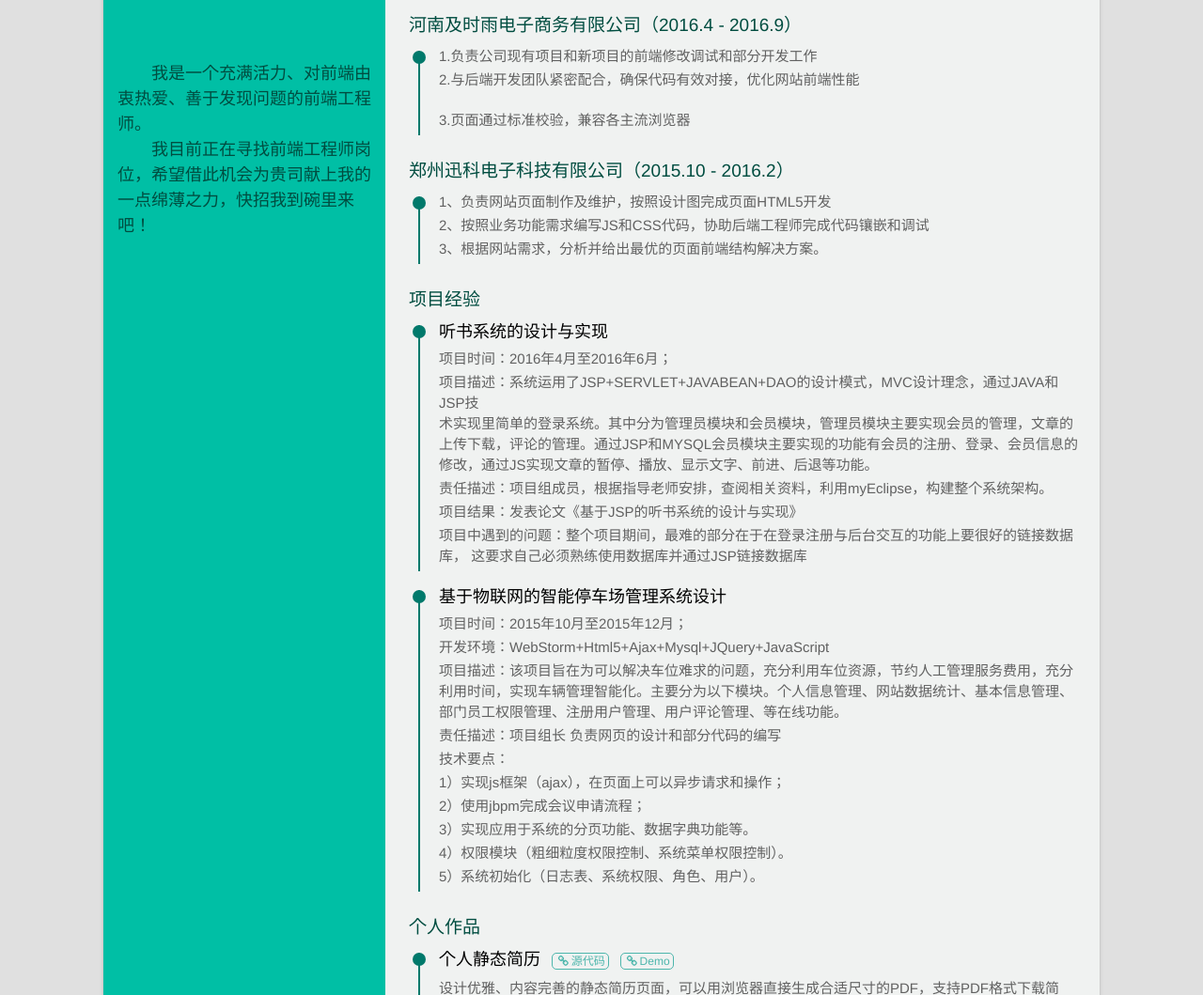
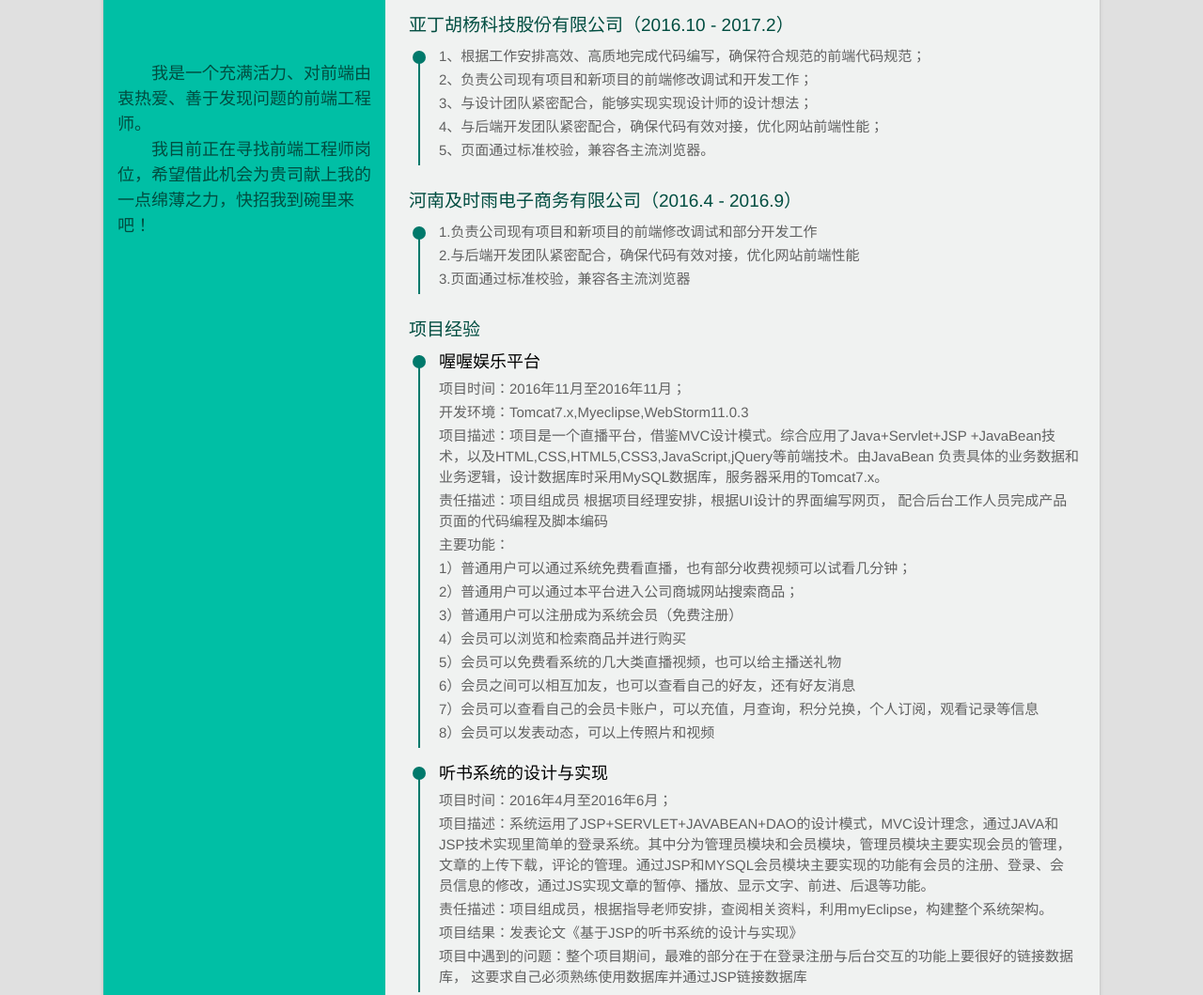
Before and after one commit to xiayuyingyun/xiayuyingyun.github.io, a website with bundled scripts: page index.html in a window 1280 px wide. Shown: the part 1520-2579 px from the top of the page at 94% size. Built offline with nearby package versions, Linux system fonts and the light colour scheme.

Commit message:
Update index.html

```diff
--- a/index.html
+++ b/index.html
@@ -45,13 +45,13 @@
         <div class="sidebar">
             <div class="title">
                 <img src="img/head.jpg">
-                <h1>吉方玉</h1>
+                <h1>吉方玉的简历</h1>
                 <h2>爱技术，爱前端，爱生活！</h2>
             </div>
             <ul class="side-info">
-                <li class="someRight">
+               <li class="someRight">
                     <dt><i class="icon-bookmark"></i>Contact. 联系方式</dt>
-                    <dd><i class="icon-phone-1">电话:15036065401</i></dd>
+                    <dd><i class="icon-phone-1">电话:18381015540</i></dd>
                     <dd><i class="icon-wechat"></i>微信:jfy978752808</dd>
                     <dd><i class="icon-qq"></i>QQ:<a href="http://wpa.qq.com/msgrd?v=3&uin=978752808&site=qq&menu=yes" target="_blank">978752808</a></dd>
                     <dd><i class="icon-mail-alt"></i>邮箱:<a class="emails" target="_blank" href="http://mail.qq.com/cgi-bin/qm_share?t=qm_mailme&amp;email=978752808@qq.com" title="email">978752808@qq.com</a></dd>
@@ -223,34 +223,61 @@
                         </li>
                     </ul>
                     <dt><i class="icon-bookmark" style="margin-left: 5px"></i>Experience. 工作经验与作品</dt>
+                     <h3 style="margin-bottom: 10px">亚丁胡杨科技股份有限公司（2016.10 - 2017.2）</h3>
+                    <ul class="exp">
+                        <li>
+                            <div class="circle"></div>
+                            <p>1、根据工作安排高效、高质地完成代码编写，确保符合规范的前端代码规范；</p>
+                            <p>2、负责公司现有项目和新项目的前端修改调试和开发工作；</p>
+                            <p>3、与设计团队紧密配合，能够实现实现设计师的设计想法；</p>
+                            <p>4、与后端开发团队紧密配合，确保代码有效对接，优化网站前端性能；</p>
+                            <p>5、页面通过标准校验，兼容各主流浏览器。</p>
+                        </li>
+                    </ul>
                     <h3 style="margin-bottom: 10px">河南及时雨电子商务有限公司（2016.4 - 2016.9）</h3>
                     <ul class="exp">
                         <li>
                             <div class="circle"></div>
                             <p>1.负责公司现有项目和新项目的前端修改调试和部分开发工作</p>
                             <p>2.与后端开发团队紧密配合，确保代码有效对接，优化网站前端性能</p>
-                            <br>
                             <p>3.页面通过标准校验，兼容各主流浏览器</p>
                         </li>
                     </ul>
-                    <h3 style="margin-bottom: 10px">郑州迅科电子科技有限公司（2015.10 - 2016.2）</h3>
+
+                    <h3 style="margin-bottom: 10px">项目经验</h3>
                     <ul class="exp">
                         <li>
+                            <h4>喔喔娱乐平台</h4>
                             <div class="circle"></div>
-                           <p> 1、负责网站页面制作及维护，按照设计图完成页面HTML5开发</p>
-                           <p> 2、按照业务功能需求编写JS和CSS代码，协助后端工程师完成代码镶嵌和调试</p>
-                           <p> 3、根据网站需求，分析并给出最优的页面前端结构解决方案。</p>
+                            <p>项目时间：2016年11月至2016年11月；</p>
+                            <p>开发环境：Tomcat7.x,Myeclipse,WebStorm11.0.3<br>
+                            <p>项目描述：项目是一个直播平台，借鉴MVC设计模式。综合应用了Java+Servlet+JSP
+                            +JavaBean技术，以及HTML,CSS,HTML5,CSS3,JavaScript,jQuery等前端技术。由JavaBean
+                            负责具体的业务数据和业务逻辑，设计数据库时采用MySQL数据库，服务器采用的Tomcat7.x。</p>
+                            <p>责任描述：项目组成员 根据项目经理安排，根据UI设计的界面编写网页，
+                                配合后台工作人员完成产品页面的代码编程及脚本编码</p>
+                           <p>主要功能：</p>
+                            <p>1）普通用户可以通过系统免费看直播，也有部分收费视频可以试看几分钟；</p>
+                            <p>2）普通用户可以通过本平台进入公司商城网站搜索商品；</p>
+                            <p>3）普通用户可以注册成为系统会员（免费注册）</p>
+                            <p>4）会员可以浏览和检索商品并进行购买</p>
+                            <p>5）会员可以免费看系统的几大类直播视频，也可以给主播送礼物</p>
+                            <p>6）会员之间可以相互加友，也可以查看自己的好友，还有好友消息</p>
+                            <p>7）会员可以查看自己的会员卡账户，可以充值，月查询，积分兑换，个人订阅，观看记录等信息</p>
+                            <p>8）会员可以发表动态，可以上传照片和视频</p>
+
                         </li>
                     </ul>
-                    <h3 style="margin-bottom: 10px">项目经验</h3>
+
                     <ul class="exp">
                         <li>
                             <h4>听书系统的设计与实现</h4>
                             <div class="circle"></div>
                             <p>项目时间：2016年4月至2016年6月；</p>
-                            <p>项目描述：系统运用了JSP+SERVLET+JAVABEAN+DAO的设计模式，MVC设计理念，通过JAVA和JSP技<br>
-                                术实现里简单的登录系统。其中分为管理员模块和会员模块，管理员模块主要实现会员的管理，文章的<br>
-                                上传下载，评论的管理。通过JSP和MYSQL会员模块主要实现的功能有会员的注册、登录、会员信息的<br>修改，通过JS实现文章的暂停、播放、显示文字、前进、后退等功能。</p>
+                            <p>项目描述：系统运用了JSP+SERVLET+JAVABEAN+DAO的设计模式，MVC设计理念，通过JAVA和<br>
+                                JSP技术实现里简单的登录系统。其中分为管理员模块和会员模块，管理员模块主要实现会员的管理，<br>
+                                文章的上传下载，评论的管理。通过JSP和MYSQL会员模块主要实现的功能有会员的注册、登录、会<br>
+                                员信息的修改，通过JS实现文章的暂停、播放、显示文字、前进、后退等功能。</p>
                             <p>责任描述：项目组成员，根据指导老师安排，查阅相关资料，利用myEclipse，构建整个系统架构。</p>
                             <p>项目结果：发表论文《基于JSP的听书系统的设计与实现》</p>
                             <p>项目中遇到的问题：整个项目期间，最难的部分在于在登录注册与后台交互的功能上要很好的链接数据<br>库，
@@ -317,8 +344,12 @@
 
                         <li>
                             <div class="circle"></div>
+<<<<<<< HEAD
                             <h4>
 
+=======
+                            <h4>
+>>>>>>> origin/gh-pages
                                 保罗皮具
                                 <a href="https://github.com/xiayuyingyun/Luggage" target="_blank"><i class="icon-link"></i>源代码</a>
                                 <a href="https://xiayuyingyun.github.io/Luggage/" target="_blank"><i class="icon-link"></i>Demo</a>
```
